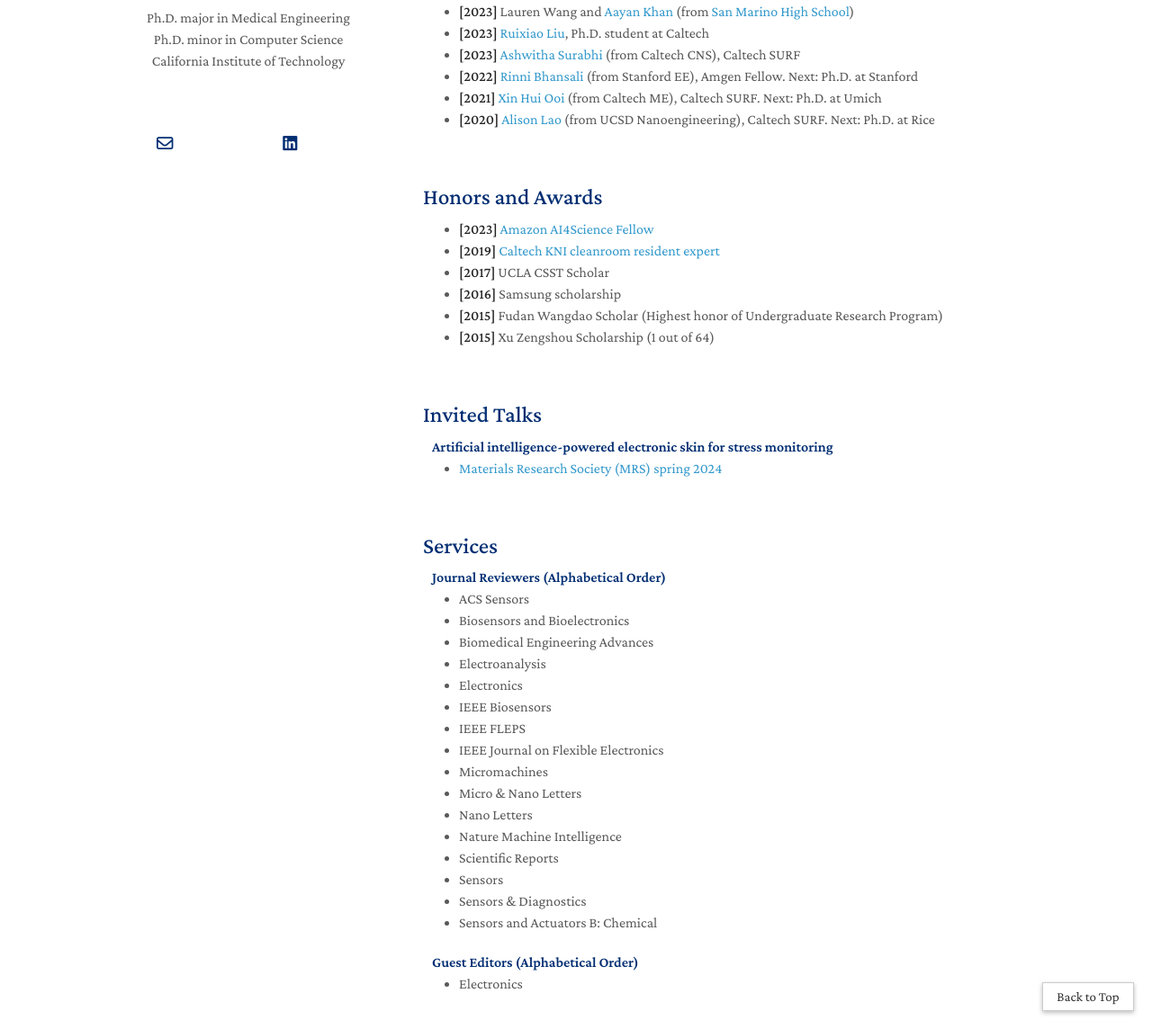
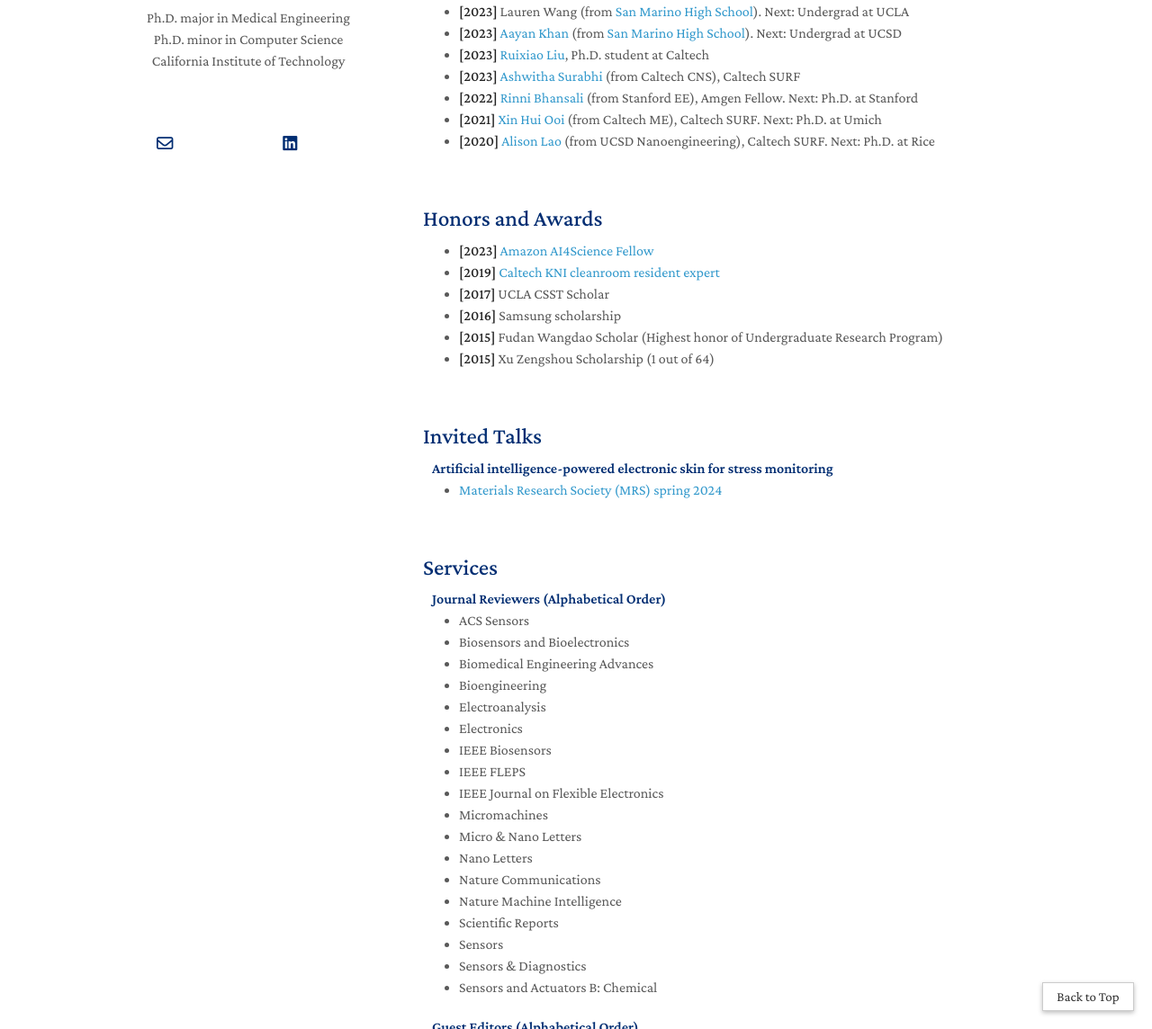
Before and after one commit to Changhao-Xu/changhao-xu.github.io, a Jekyll site: the page built from index.md, in a window 1280 px wide and 1400 px high, scrolled down 4805 px. Shown: the part 256-1400 px from the top of the window at 90% size. Built offline with Jekyll 4.4.1, drawn with Linux system fonts in a browser that asks for light colours; a style sheet for code colours, icons or effects is not loaded.

Commit message:
updating

```diff
--- a/_includes/mentorship.md
+++ b/_includes/mentorship.md
@@ -7,7 +7,10 @@
     <strong>[2024]</strong> <a href="https://www.linkedin.com/in/jack-marionsims-136836260">Jack MarionSims</a> (from MIT CS)
   </li>
   <li>
-    <strong>[2023]</strong> Lauren Wang and <a href="https://www.linkedin.com/in/aayan-khan-640a46270/">Aayan Khan</a> (from <a href="https://www.sanmarinohs.org/">San Marino High School</a>)
+    <strong>[2023]</strong> Lauren Wang (from <a href="https://www.sanmarinohs.org/">San Marino High School</a>). Next: Undergrad at UCLA
+  </li>
+  <li>
+    <strong>[2023]</strong> <a href="https://www.linkedin.com/in/aayan-khan-640a46270/">Aayan Khan</a> (from <a href="https://www.sanmarinohs.org/">San Marino High School</a>). Next: Undergrad at UCSD
   </li>
   <li>
     <strong>[2023]</strong> <a href="https://www.linkedin.com/in/ruixiao-liu-9221561a2/">Ruixiao Liu</a>, Ph.D. student at Caltech
--- a/_includes/services.md
+++ b/_includes/services.md
@@ -8,6 +8,7 @@
   <li><a href="https://pubs.acs.org/journal/ascefj"><autocolor>ACS Sensors</autocolor></a></li>
   <li><a href="https://www.sciencedirect.com/journal/biosensors-and-bioelectronics"><autocolor>Biosensors and Bioelectronics</autocolor></a></li>
   <li><a href="https://www.sciencedirect.com/journal/biomedical-engineering-advances"><autocolor>Biomedical Engineering Advances</autocolor></a></li>
+  <li><a href="https://www.mdpi.com/journal/bioengineering"><autocolor>Bioengineering</autocolor></a></li>
   <li><a href="https://onlinelibrary.wiley.com/journal/15214109"><autocolor>Electroanalysis</autocolor></a></li>
   <li><a href="https://www.mdpi.com/journal/electronics"><autocolor>Electronics</autocolor></a></li>
   <li><a href="https://ieee-sensors.org/journals/"><autocolor>IEEE Biosensors</autocolor></a></li>
@@ -16,6 +17,7 @@
   <li><a href="https://www.mdpi.com/journal/micromachines"><autocolor>Micromachines</autocolor></a></li>
   <li><a href="https://ietresearch.onlinelibrary.wiley.com/journal/20400861"><autocolor>Micro & Nano Letters</autocolor></a></li>
   <li><a href="https://pubs.acs.org/journal/nalefd"><autocolor>Nano Letters</autocolor></a></li>
+  <li><a href="https://www.nature.com/ncomms/"><autocolor>Nature Communications</autocolor></a></li>
   <li><a href="https://www.nature.com/natmachintell/"><autocolor>Nature Machine Intelligence</autocolor></a></li>
   <li><a href="https://www.nature.com/srep/"><autocolor>Scientific Reports</autocolor></a></li>
   <li><a href="https://www.mdpi.com/journal/sensors"><autocolor>Sensors</autocolor></a></li>
```
